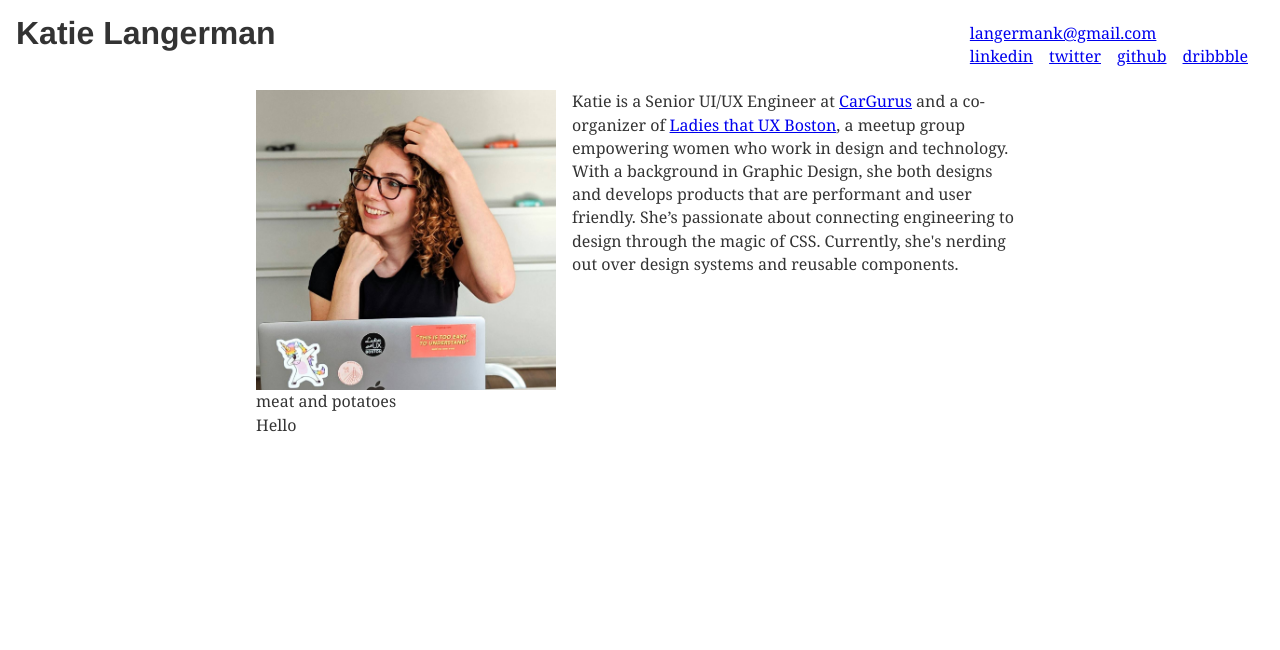
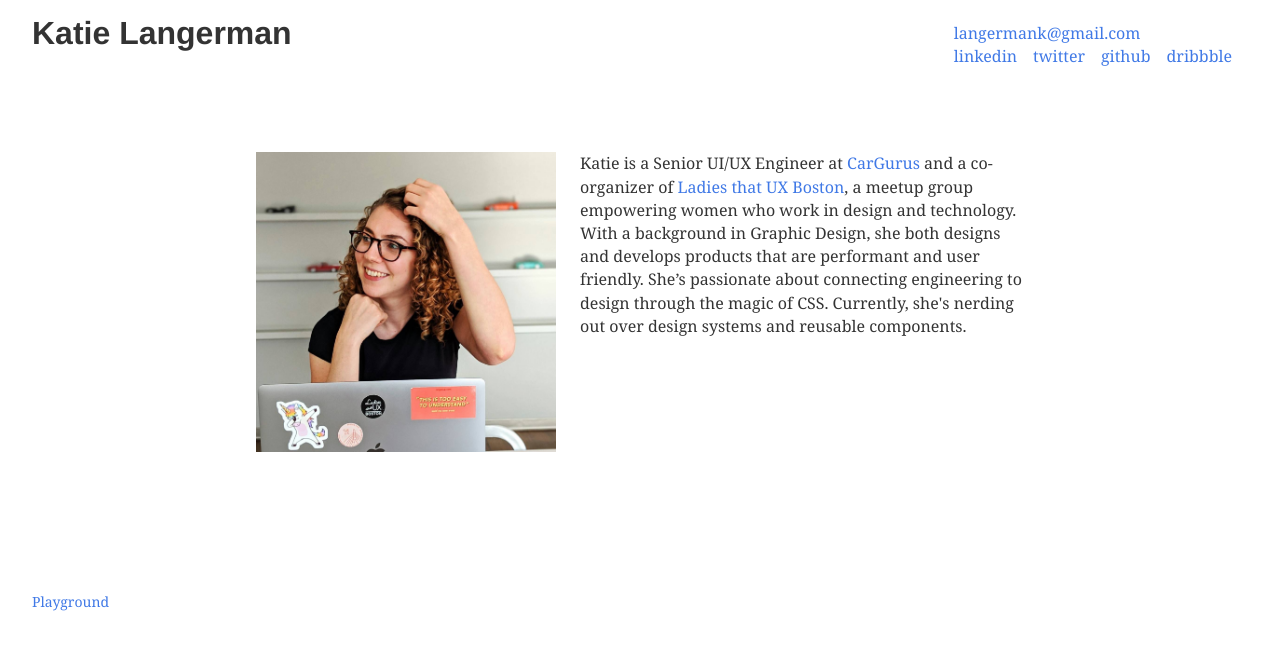
Before and after one commit to langermank/portfolio, a Gatsby site in the folder langermank/: page / in a window 1280 px wide. Built offline with nearby package versions, Linux system fonts and the light colour scheme; Gatsby itself is replaced by a stand-in of ours.

Commit message:
some content

```diff
--- a/langermank/gatsby-config.js
+++ b/langermank/gatsby-config.js
@@ -31,7 +31,7 @@
         background_color: `#663399`,
         theme_color: `#663399`,
         display: `minimal-ui`,
-        icon: `src/images/gatsby-icon.png`, // This path is relative to the root of the site.
+        icon: `src/images/kfavicon.png`, // This path is relative to the root of the site.
       },
     },
     // this (optional) plugin enables Progressive Web App + Offline functionality
--- a/langermank/src/pages/index.js
+++ b/langermank/src/pages/index.js
@@ -1,20 +1,20 @@
 import React, { Fragment } from "react"
-import { graphql } from "gatsby"
+import { Link, graphql } from "gatsby"
 import SEO from "../components/seo"
 import Img from "gatsby-image"
 import styles from "../styles/home.module.scss"
 
 const IndexPage = props => (
-  <Fragment>
+  <div className={styles.pageWrap}>
   <header>
     <h1>Katie Langerman</h1>
     <span className={styles.navLinksWrap}>
       <a href="mailto:langermank@gmail.com" alt="email katie">langermank@gmail.com</a>
       <span className={styles.navLinks}>
-        <a href="https://www.linkedin.com/in/langermank/" alt="linkedin">linkedin</a>
-        <a href="https://twitter.com/KatieLangerman" alt="twitter">twitter</a>
-        <a href="https://github.com/langermank" alt="github">github</a>
-        <a href="https://dribbble.com/katielangerman" alt="dribbble">dribbble</a>
+        <a href="https://www.linkedin.com/in/langermank/" alt="linkedin" target="_blank">linkedin</a>
+        <a href="https://twitter.com/KatieLangerman" alt="twitter" target="_blank">twitter</a>
+        <a href="https://github.com/langermank" alt="github" target="_blank">github</a>
+        <a href="https://dribbble.com/katielangerman" target="_blank" alt="dribbble">dribbble</a>
       </span>
     </span>
   </header>
@@ -23,14 +23,15 @@
     <div className={styles.aboutKatie}>
       <Img fixed={props.data.imageOne.childImageSharp.fixed} />
       <p>
-        Katie is a Senior UI/UX Engineer at <a href="https://careers.cargurus.com/">CarGurus</a> and a co-organizer
-        of <a href="https://www.meetup.com/Ladies-That-UX-Boston/">Ladies that UX Boston</a>, a meetup group empowering women who work in design and technology. With a background in Graphic Design, she both designs and develops products that are performant and user friendly. She’s passionate about connecting engineering to design through the magic of CSS. Currently, she's nerding out over design systems and reusable components.
+        Katie is a Senior UI/UX Engineer at <a href="https://careers.cargurus.com/" alt="CarGurus" target="_blank">CarGurus</a> and a co-organizer
+        of <a href="https://www.meetup.com/Ladies-That-UX-Boston/" alt="Ladies that UX Boston Meetup Group" target="_blank">Ladies that UX Boston</a>, a meetup group empowering women who work in design and technology. With a background in Graphic Design, she both designs and develops products that are performant and user friendly. She’s passionate about connecting engineering to design through the magic of CSS. Currently, she's nerding out over design systems and reusable components.
       </p>
     </div>
-    <div className={styles.moreThings}>meat and potatoes</div>
-    <footer>Hello</footer>
+    <div className={styles.moreThings}>
+    </div>
   </main>
-  </Fragment>
+  <footer><Link to="page-2" alt="my scrap paper">Playground</Link></footer>
+  </div>
 )
 
 export const pageQuery = graphql`
--- /dev/null
+++ b/langermank/src/styles/contact.module.scss
@@ -0,0 +1,28 @@
+form {
+    display: grid;
+    grid-template-columns: 1fr;
+    grid-gap: 20px;
+
+    label {
+        display: block;
+    }
+
+    input, textarea {
+        width: 100%;
+        border: solid 1px #342e37;
+        padding: .5rem;
+    }
+
+    .submitButton {
+        background-color: #000;
+        padding: 1em;
+        color: #fff;
+        border: 0;
+        transition: ease-in-out .3s;
+
+        &:hover, &:active {
+            background-color: #1a6a6a;
+            cursor: pointer;
+        }
+    }
+}
--- a/langermank/src/styles/home.module.scss
+++ b/langermank/src/styles/home.module.scss
@@ -1,17 +1,34 @@
 @import "variables";
+@import "contact.module.scss";
+
+a {
+	color: $link;
+	text-decoration: none;
+
+	&:hover {
+		color: $link-hover;
+		cursor: pointer;
+		transition: $transition;
+	}
+
+	&:visited {
+		color: $link;
+	}
+}
 
 header {
 	display: flex;
+	grid-area: header;
 	align-items: center;
-	margin: 16px;
+	margin: 16px 32px;
 
 	.navLinksWrap {
 		margin-left: auto;
 		display: flex;
 		flex-direction: column;
+		font-size: 16px;
 
 		.navLinks {
-			color: pink;
 			a {
 				margin: 16px 16px 16px 0;
 			}
@@ -20,18 +37,23 @@
 }
 
 main {
+	grid-area: welcome;
+}
+
+.pageWrap {
   display: grid;
+  grid-gap: 62px 0;
   grid-template:
+  	"header header header" auto
     ". welcome ." auto
     ". moredetails ." auto
-    ". footer ." auto
+    "footer footer footer" auto
     / 1fr 3fr 1fr;
 }
 
 .aboutKatie {
-  grid-area: welcome;
   display: grid;
-  grid-gap: 16px;
+  grid-gap: 24px;
   grid-template:
     "katie designer-who-codes" auto
     / 1fr 2fr;
@@ -51,4 +73,6 @@
 
 footer {
   grid-area: footer;
+  margin: 16px 32px;
+  font-size: 14px;
 }
```
Also changed, not shown: langermank/src/images/kfavicon.png (added).
